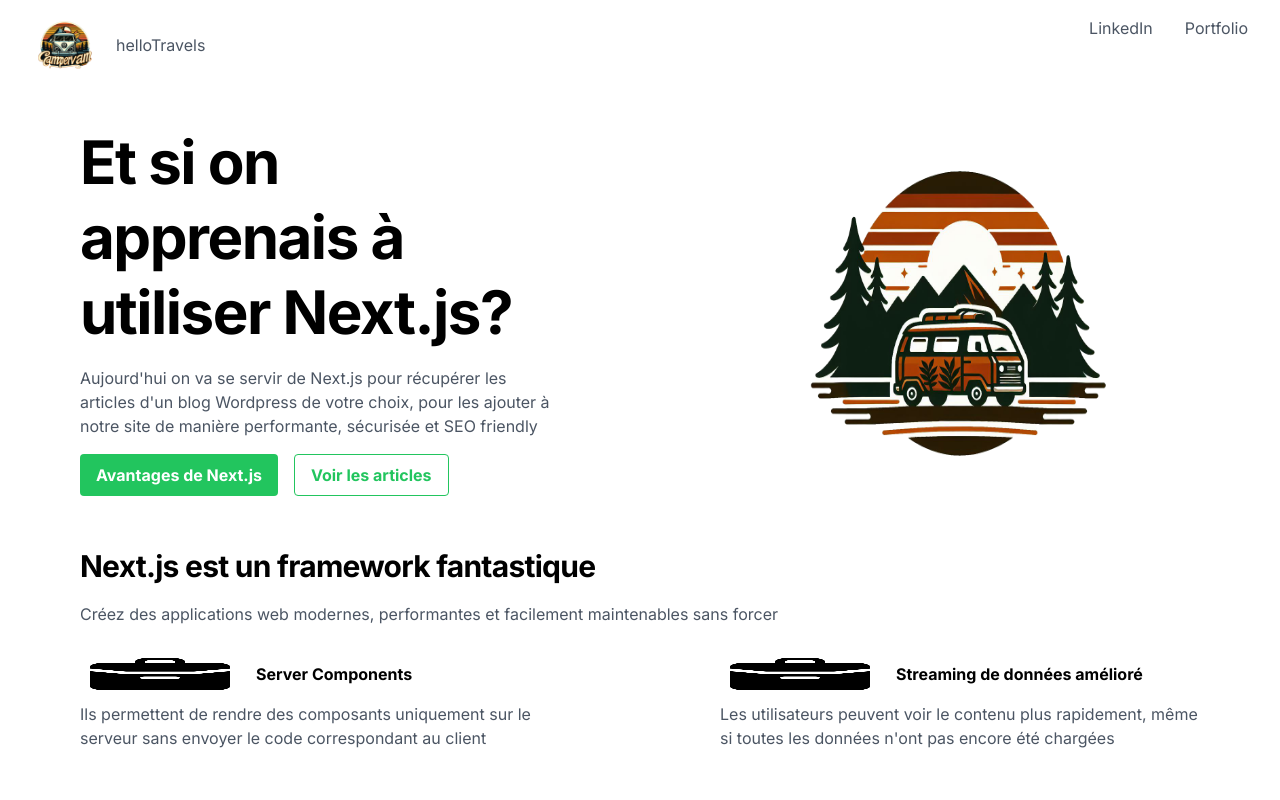
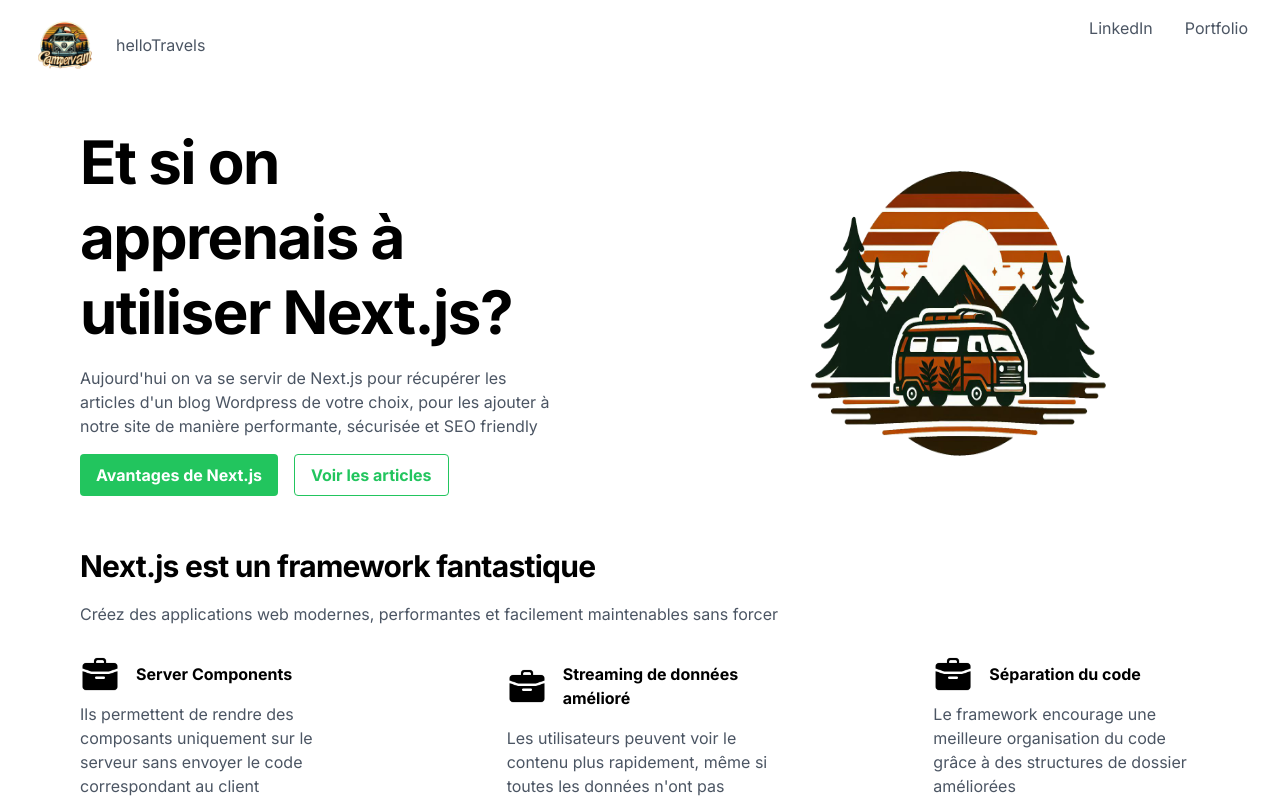
Before and after one commit to hitochix06/nexthellotravelers, a Next.js app: page / in a window 1280 px wide. Shown: the top 800 px of the page. Built offline with nearby package versions, Linux system fonts and the light colour scheme.

Commit message:
Mise à jour de la mise en page de l'avantage dans Advantage.js

```diff
--- a/src/app/components/Advantage.js
+++ b/src/app/components/Advantage.js
@@ -2,11 +2,11 @@
 
 export default function Advantage(props) {
   return (
-    <div className="xs:col-span-12 sm:col-span-6 md:col-span-6  ">
+    <div className="xs:col-span-12 sm:col-span-6 md:col-span-6 lg:col-span-4 ">
       <div className=" gap-4 auto-rows-auto">
         <div className="px-20 py-5">
           <div className="flex items-center">
-            <img src={props.icon} alt="Icon" className="w-1/3 h-10 mr-4" />
+            <img src={props.icon} alt="Icon" className=" h-10 mr-4" />
             <h4 className="font-bold py-4">{props.title}</h4>
           </div>
           <p className="text-gray-600">{props.paragraphe}</p>
```
